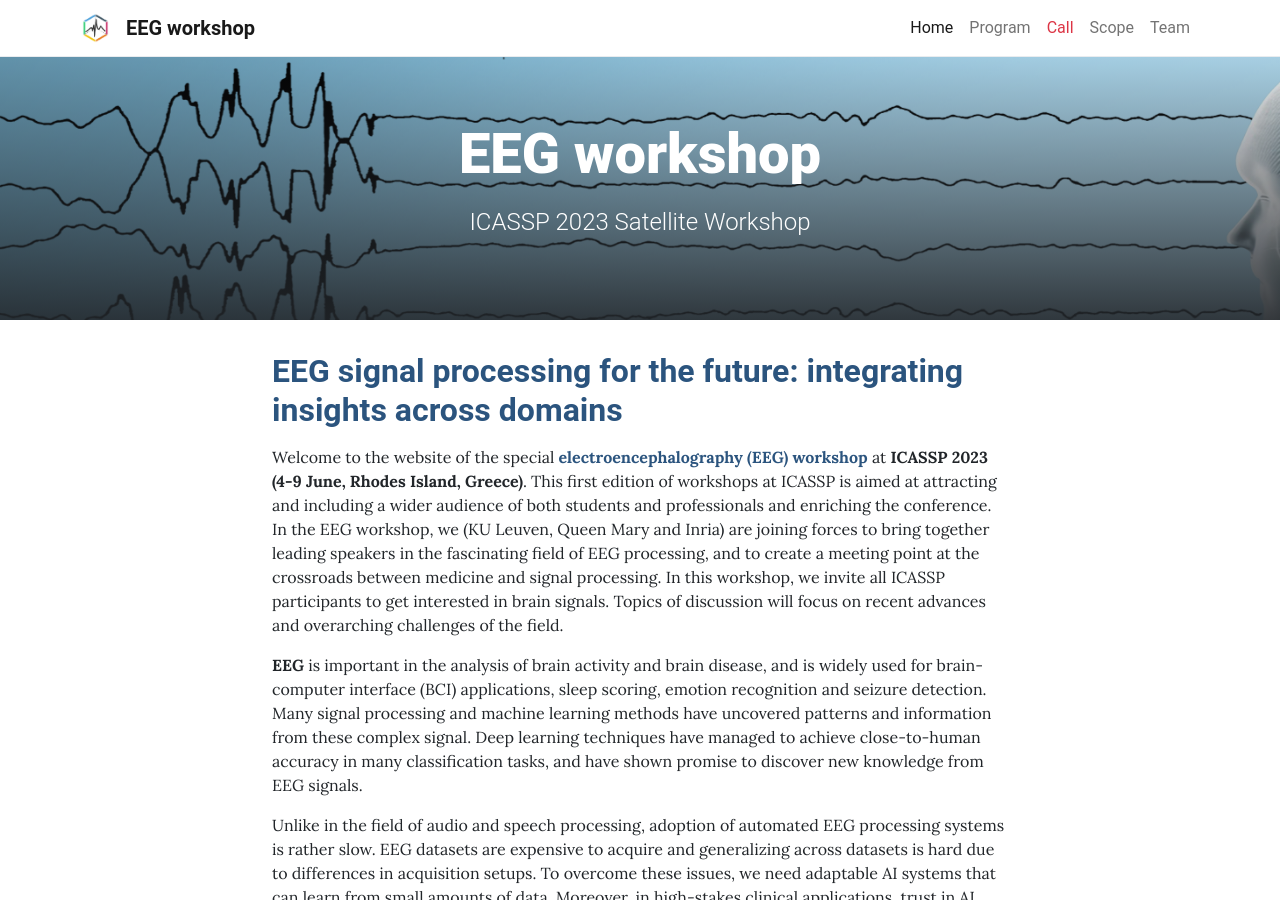
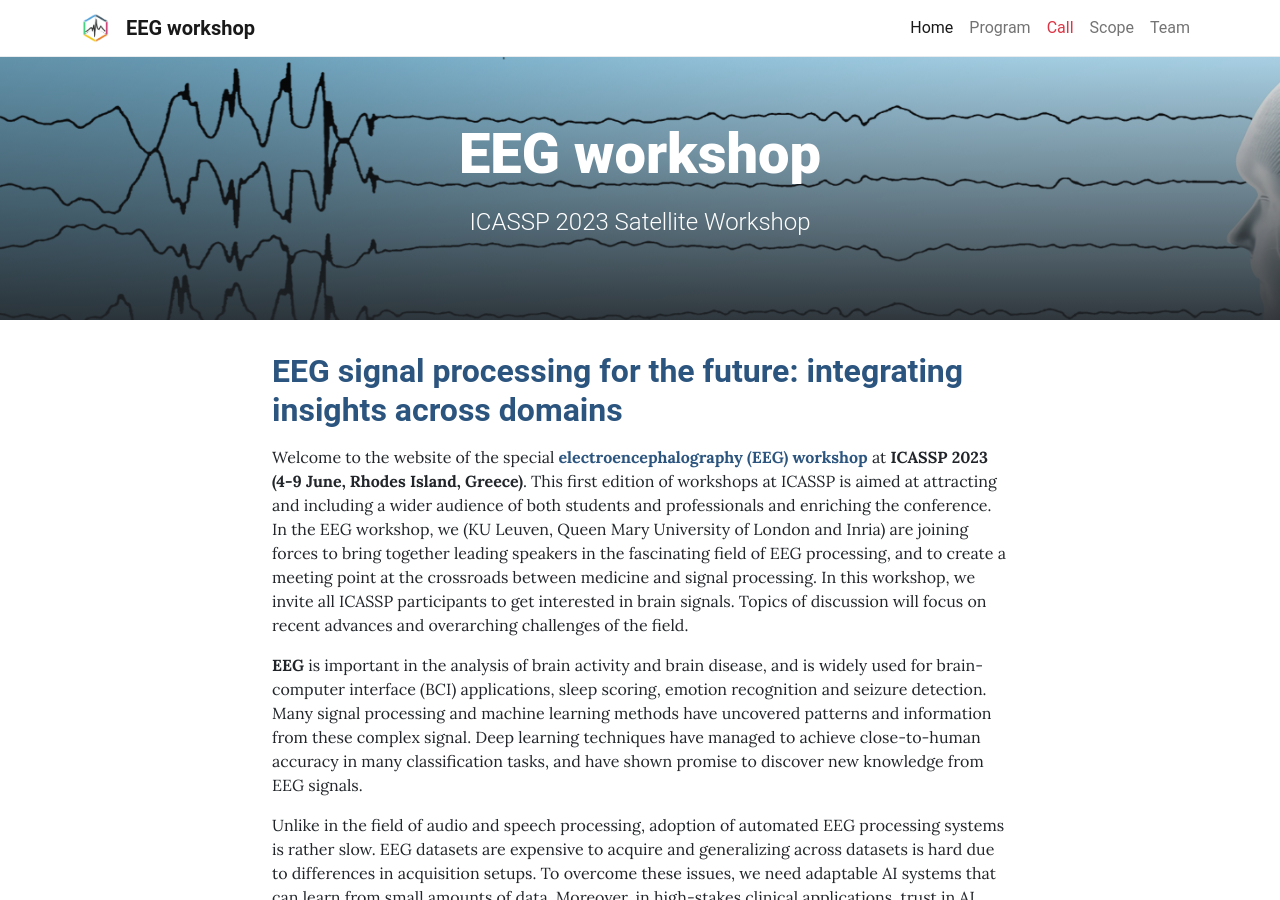
Before and after one commit to biomedepi/eegworkshop, a Jekyll site: the page built from pages/home.md, in a window 1280 px wide and 900 px high. Built offline with Jekyll 4.4.1, drawn with Linux system fonts in a browser that asks for light colours.

Commit message:
Update home.md

```diff
--- a/pages/home.md
+++ b/pages/home.md
@@ -9,7 +9,7 @@ permalink: /
 
 ## **<span style="color:#2B547E">EEG signal processing for the future: integrating insights across domains</span>**
 
-Welcome to the website of the special **<span style="color:#2B547E">electroencephalography (EEG) workshop</span>** at **ICASSP 2023 (4-9 June, Rhodes Island, Greece)**. This first edition of workshops at ICASSP is aimed at attracting and including a wider audience of both students and professionals and enriching the conference. In the EEG workshop, we (KU Leuven, Queen Mary and Inria) are joining forces to bring together leading speakers in the fascinating field of EEG processing, and to create a meeting point at the crossroads between medicine and signal processing. In this workshop, we invite all ICASSP participants to get interested in brain signals. Topics of discussion will focus on recent advances and overarching challenges of the field.
+Welcome to the website of the special **<span style="color:#2B547E">electroencephalography (EEG) workshop</span>** at **ICASSP 2023 (4-9 June, Rhodes Island, Greece)**. This first edition of workshops at ICASSP is aimed at attracting and including a wider audience of both students and professionals and enriching the conference. In the EEG workshop, we (KU Leuven, Queen Mary University of London and Inria) are joining forces to bring together leading speakers in the fascinating field of EEG processing, and to create a meeting point at the crossroads between medicine and signal processing. In this workshop, we invite all ICASSP participants to get interested in brain signals. Topics of discussion will focus on recent advances and overarching challenges of the field.
 
 
 [//]: <> By bringing more attention to this fascinating topic at ICASSP 2023, this workshop will drive new interest and momentum in the field of EEG signal processing.
```
